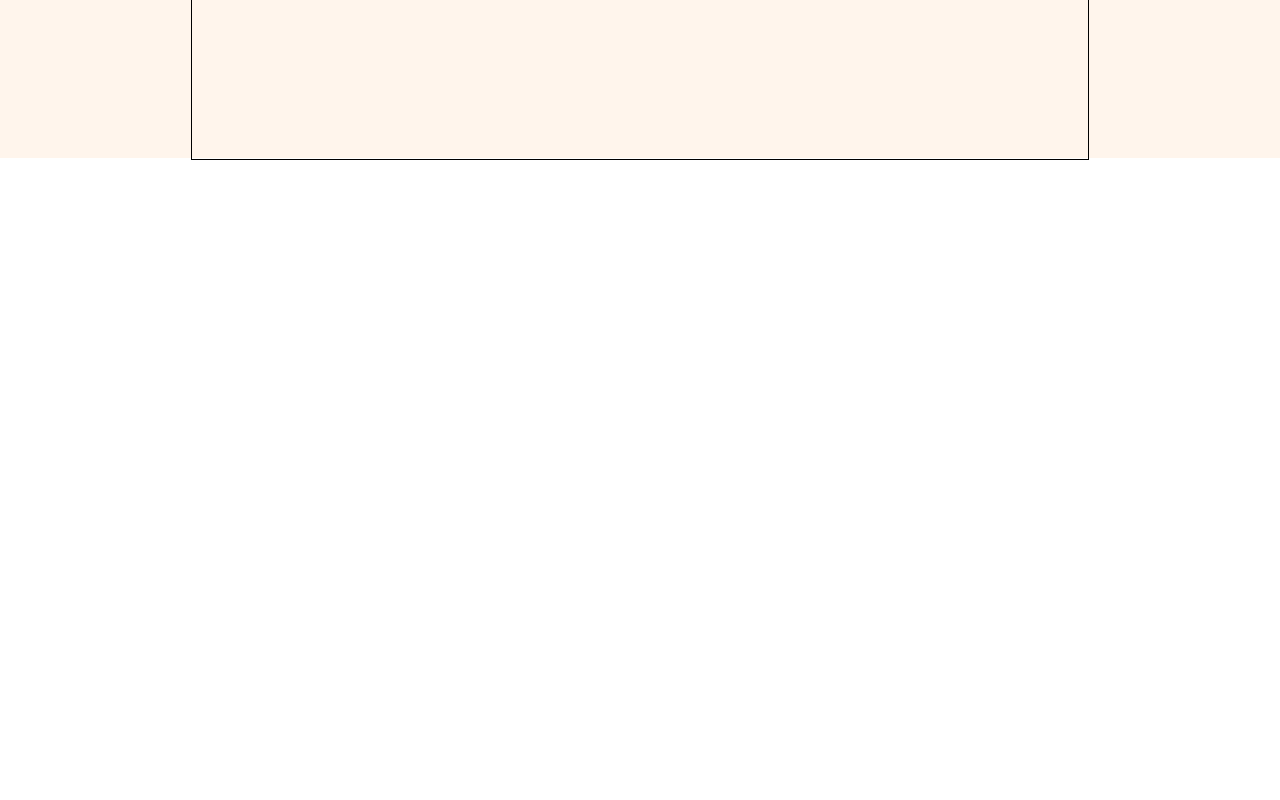
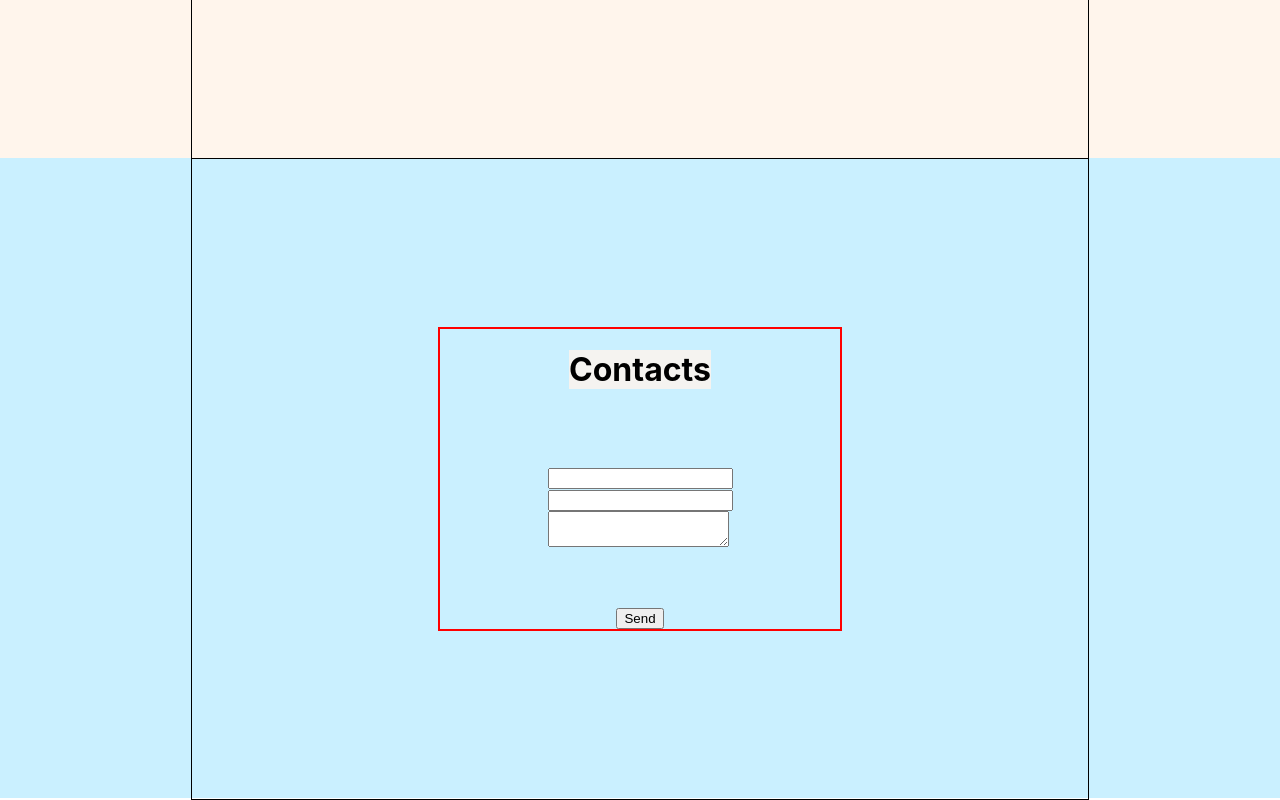
Before and after one commit to KovalchukAndrew/portfolio, a React (Create React App) app: page / in a window 1280 px wide. Shown: the part 2322-3122 px from the top of the page. Before the commit the page ends 2482 px from the top, so only its background shows below. Built offline with nearby package versions, Linux system fonts and the light colour scheme.

Commit message:
contacts

```diff
--- a/src/App.tsx
+++ b/src/App.tsx
@@ -4,6 +4,7 @@ import Header from "./header/Header";
 import Main from "./main/Main";
 import Skills from "./skills/Skills";
 import Projects from "./projects/Projects";
+import Contacts from "./contacts/Contacts";
 
 
 function App() {
@@ -13,6 +14,7 @@ function App() {
             <Main/>
             <Skills/>
             <Projects/>
+            <Contacts/>
 
 
         </div>
--- /dev/null
+++ b/src/contacts/Contacts.js
@@ -0,0 +1,24 @@
+import React from "react";
+import style from "./Contacts.module.css"
+import styleContainer from "../common/style/Container.module.css";
+
+
+const Contacts = () => {
+    return <div className={style.contactsBlock}>
+        <div className={`${styleContainer.container} ${style.container}`}>
+
+            <div className={style.formBlock}>
+                <h1 className={style.title}>Contacts</h1>
+                <form >
+                    <input type="text" name="firstName"/><br/>
+                    <input type="text" name="lastName"/><br/>
+                    <textarea name="text"/><br/>
+                </form>
+                <input type="submit" value="Send"/>
+            </div>
+
+        </div>
+    </div>
+}
+
+export default Contacts
--- /dev/null
+++ b/src/contacts/Contacts.module.css
@@ -0,0 +1,26 @@
+.contactsBlock {
+    background-color: #caf0ff;
+    height: 80vh;
+}
+
+
+.container {
+    align-items: center;
+    flex-direction: column;
+    justify-content: center;
+
+}
+
+.title {
+    background-color: #f5f3f0;
+}
+
+.formBlock {
+    height: 300px;
+    width: 400px;
+    border: 2px red solid;
+    display: flex;
+    align-items: center;
+    justify-content: space-between;
+    flex-direction: column;
+}
```
Also changed, not shown: src/footer/Footer.js (added).
